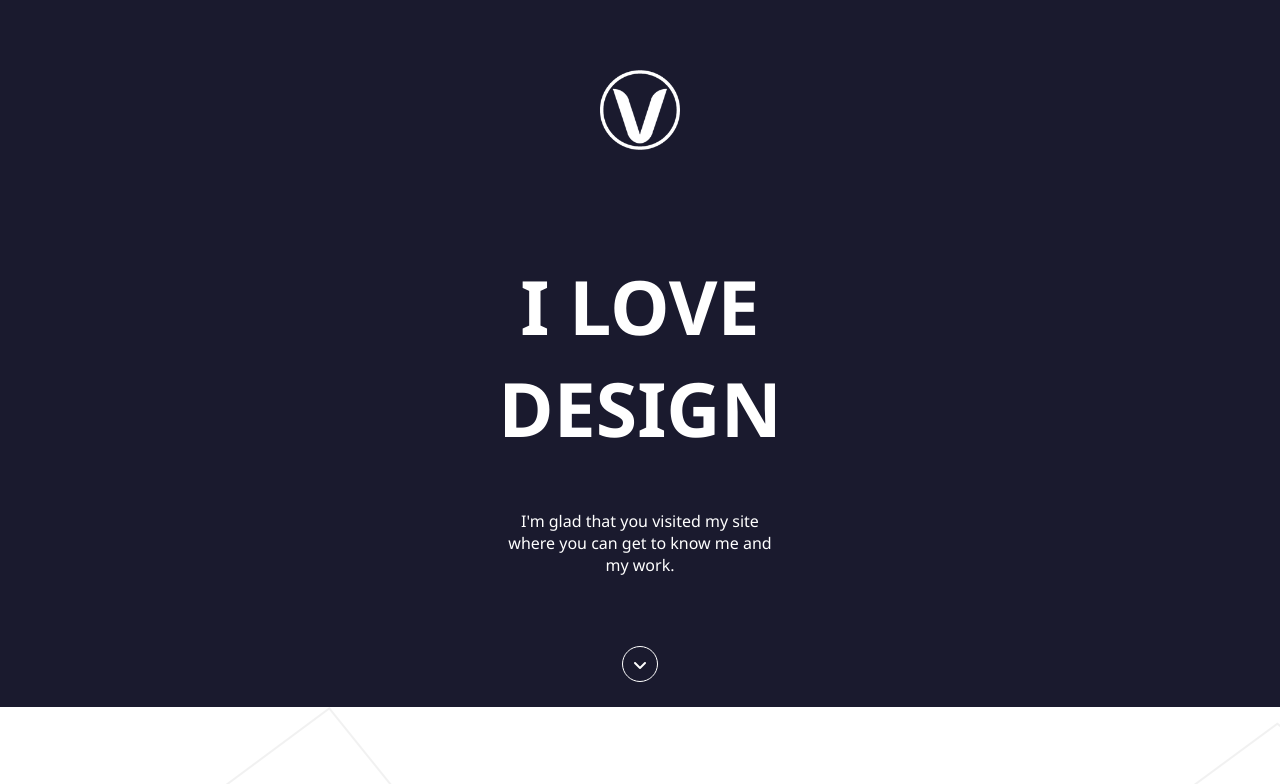
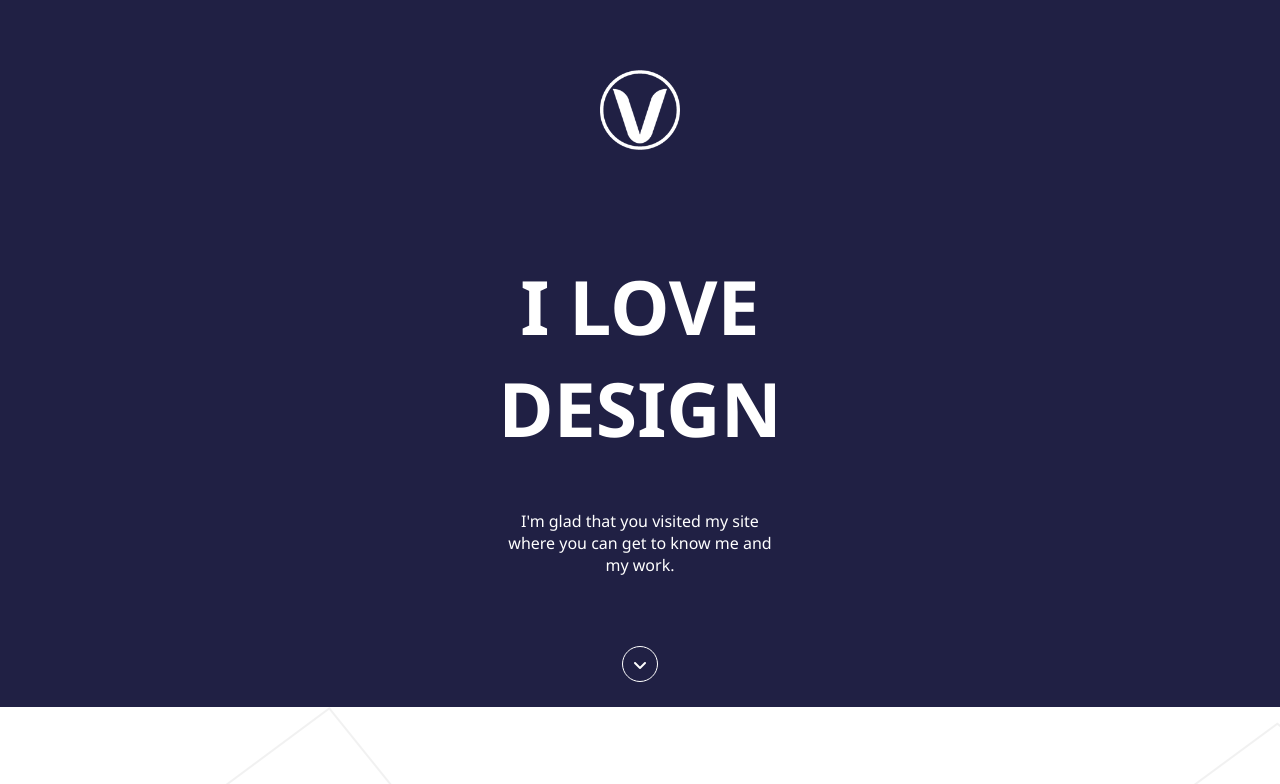
Before and after one commit to nazsakib/psd-to-html, a plain HTML site: page index.html in a window 1280 px wide. Shown: the top 784 px of the page. Drawn offline with Linux system fonts and the light colour scheme.

Commit message:
header-area color change

```diff
--- a/style.css
+++ b/style.css
@@ -11,7 +11,7 @@ body {
 
 .header-area {
     text-align: center;
-    background-color: #1A1A2E;
+    background-color: #202044;
     color: white;
     padding: 70px 0 25px;
 }
```
